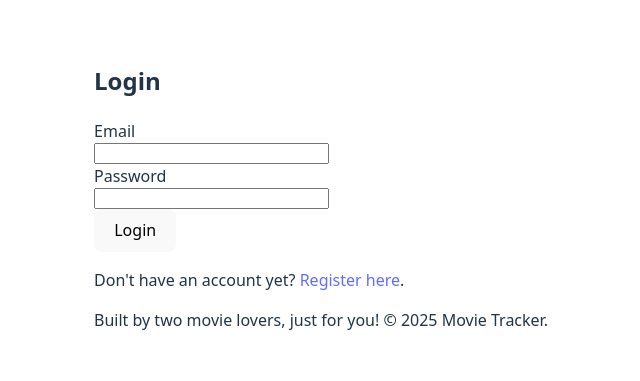
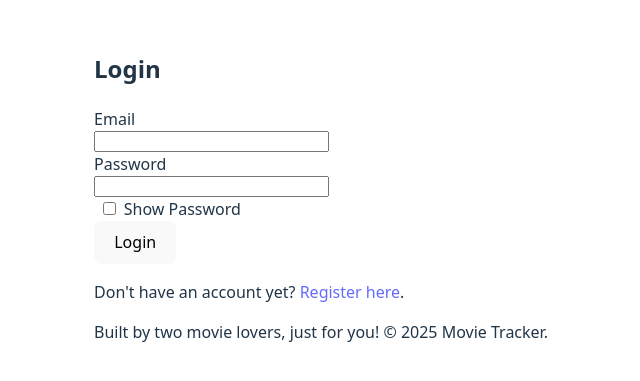
Before and after one commit to namhoangle236/Movie-App, a React (Vite) app: page /login in a window 1280 px wide. Shown: the part 279-660 px from the top of the page, without its empty margins (319-959 px from the left). Built offline with nearby package versions, Linux system fonts and the light colour scheme; no server answers.

Commit message:
add validation register and login

```diff
--- a/src/index.css
+++ b/src/index.css
@@ -121,6 +121,7 @@ h1 a {
 }
 
 
+
 /* -------------------------------------  Search styles --------------------------------------- */
 .movie-container {
   font-family: Arial, sans-serif;
@@ -187,6 +188,20 @@ h1 a {
   width: 50%;
 }
 
+.password-hint {
+  font-size: '0.9em';
+  color: 'gray'
+}
+
+.show-password {
+  width: 50%;
+}
+
+.show-password input {
+  width: 10%;
+}
+
+
 /* ------------------- Fun stuff to try out --------------------- */
 
 /* TV-displpay style */
--- a/src/pages/Login.jsx
+++ b/src/pages/Login.jsx
@@ -7,6 +7,7 @@ const Login = () => {
   const [email, setEmail] = useState('');
   const [password, setPassword] = useState('');
   const [error, setError] = useState('');
+  const [showPassword, setShowPassword] = useState(false);
   const { login, currentUser } = useAuth();                      // get the login function from AuthContext.jsx -- Also get the currentUser to check if user is already logged in for a later part, and to redirect them elsewhere if they try to access the login page again
   const navigate = useNavigate();
   const location = useLocation();
@@ -18,7 +19,7 @@ const Login = () => {
   // Prevent logged-in user from accessing the login page
   useEffect(() => {
     if (currentUser) {
-      console.log("Current User:", currentUser);    // Debugging log
+      //console.log("Current User:", currentUser);    // Debugging log
       navigate("/", { replace: true });             // Redirect to home immediately ; replace: true removes the prevoius page from the browser history
     }
   }, [currentUser, navigate]);
@@ -32,7 +33,11 @@ const Login = () => {
       await login(email, password);                 // pass credentials to login function, if match,
       navigate(from, { replace: true });            // Redirect to original page OR /search if they came from / ; replace: true removes the prevoius page from the browser history
     } catch (err) {
-      setError('Failed to log in');
+      if (err.code === 'auth/invalid-credential') {
+        setError('Invalid email or password.');
+      } else {
+        setError(err.message);
+      }
     }
   };
 
@@ -57,6 +62,7 @@ const Login = () => {
             onChange={(e) => setEmail(e.target.value)}
             // even without onChange, the value constantly change as the user type.
             // Then we select that, and set it to email state
+            onFocus={() => setError('')}
             required
             aria-label ="Enter you email"
           />
@@ -65,13 +71,22 @@ const Login = () => {
         <div className='input-container'>
           <label htmlFor="password">Password</label>
           <input
-            type="password"
+            type={showPassword ? "text" : "password"}
             id="password"
             value={password}
             onChange={(e) => setPassword(e.target.value)}
             required
             aria-label = "Enter your password"
           />
+          <div className='show-password'>
+            <input
+              type="checkbox"
+              id="show-password"
+              onChange={() => setShowPassword(!showPassword)}
+              aria-label={showPassword ? "Hide password" : "Show password"}
+            />
+            <label htmlFor="show-password">Show Password</label>
+          </div>
         </div>
 
         <button type="submit">Login</button>
--- a/src/pages/Register.jsx
+++ b/src/pages/Register.jsx
@@ -1,4 +1,4 @@
-import React, { useState, useEffect } from 'react';
+import React, { useState} from 'react';
 import { useNavigate} from 'react-router-dom';
 import { useAuth } from '../context/AuthContext';
 
@@ -7,17 +7,52 @@ export default function Register () {
   const [email, setEmail] = useState('');
   const [password, setPassword] = useState('');
   const [error, setError] = useState('');
+  const [passwordChecks, setPasswordChecks] = useState({});
+  const [showChecklist, setShowChecklist] = useState(false);               // used to show hints for the password when the user starts to type password
+  const [showPassword, setShowPassword] = useState(false);
   const { signup } = useAuth();
   const navigate = useNavigate();
 
+  // function to check the password for different parameters
+  function getPasswordChecks(password) {
+    return ({
+      length: password.length >= 8,
+      hasNumber: /[0-9]/.test(password),
+      hasUpper: /[A-Z]/.test(password),
+      hasSymbol: /[!@#$%^&*(),.?":{}|<>]/.test(password),
+    })
+  }
+
+  // function to check if the password passes in general
+  function isPasswordStrong(checks) {
+    return checks.length && checks.hasNumber && checks.hasUpper && checks.hasSymbol;          // returns true or false
+  }
+
   const handleSubmit = async (e) => {
     e.preventDefault();
+
+    let checks = getPasswordChecks(password);         // returns object of results of passing requirements
+
+    if (!isPasswordStrong(checks)) {
+      setError("Password doesn't meet requirements.");
+      return;
+    }
+
     try {
       setError('');
       await signup(email, password);
       navigate('/');
     } catch (err) {
-      setError('Failed to create an account');
+      console.log(err.code);
+      console.log(err.message);
+      setShowChecklist(false); // Hide checklist but show another (non-password) error (like email in use)
+      if (err.code === 'auth/email-already-in-use') {
+        setError('An account with this email already exists.');
+      } else if(!/^[\w.-]+@([\w-]+\.)+[\w-]{2,}$/.test(email)) {
+        setError('Please enter a complete email address.');                   /* html approves test@example */
+      } else {
+        setError(err.message);
+      }
     }
   };
 
@@ -39,7 +74,7 @@ export default function Register () {
             value={email}
             // When the page loads, email is empty since (useState(''))
             onChange={(e) => setEmail(e.target.value)}
-            // even without onChange, the value constantly change as the user type.
+            // even without onChange, the value constantly changes as the user type.
             // Then we select that, and set it to email state
             required
             aria-label ="Enter you email"
@@ -49,14 +84,48 @@ export default function Register () {
         <div className='input-container'>
           <label htmlFor="password">Password</label>
           <input
-            type="password"
+            type={showPassword ? "text" : "password"}
             id="password"
             value={password}
-            onChange={(e) => setPassword(e.target.value)}
+            onChange={ (e) => {
+                setPassword(e.target.value);
+                setPasswordChecks(getPasswordChecks(e.target.value));
+                if (!showChecklist) {
+                  setShowChecklist(true);               // Show checklist when user starts typing
+                }
+            }}
+            onFocus={() => { setError('') }}
             required
             aria-label ="Enter you password"
           />
+          <div className='show-password'>
+            <input
+              type="checkbox"
+              id="show-password"
+              onChange={() => setShowPassword(!showPassword)}
+              aria-label={showPassword ? "Hide password" : "Show password"}
+            />
+            <label htmlFor="show-password">Show Password</label>
+          </div>
         </div>
+
+
+        { showChecklist && (
+            <ul style={{ fontSize: '0.9em', color: 'gray', listStyleType: 'none', paddingLeft: 0 }}>
+              <li style={{ color: passwordChecks.length ? 'green' : 'red' }}>
+                {passwordChecks.length ? '✔️' : '❌'} At least 8 characters
+              </li>
+              <li style={{ color: passwordChecks.hasNumber ? 'green' : 'red' }}>
+                {passwordChecks.hasNumber ? '✔️' : '❌'} Contains a number
+              </li>
+              <li style={{ color: passwordChecks.hasUpper ? 'green' : 'red' }}>
+                {passwordChecks.hasUpper ? '✔️' : '❌'} Contains an uppercase letter
+              </li>
+              <li style={{ color: passwordChecks.hasSymbol ? 'green' : 'red' }}>
+                {passwordChecks.hasSymbol ? '✔️' : '❌'} Contains a symbol
+              </li>
+            </ul>
+        )}
 
         <button type="submit">Register</button>
       </form>
```
